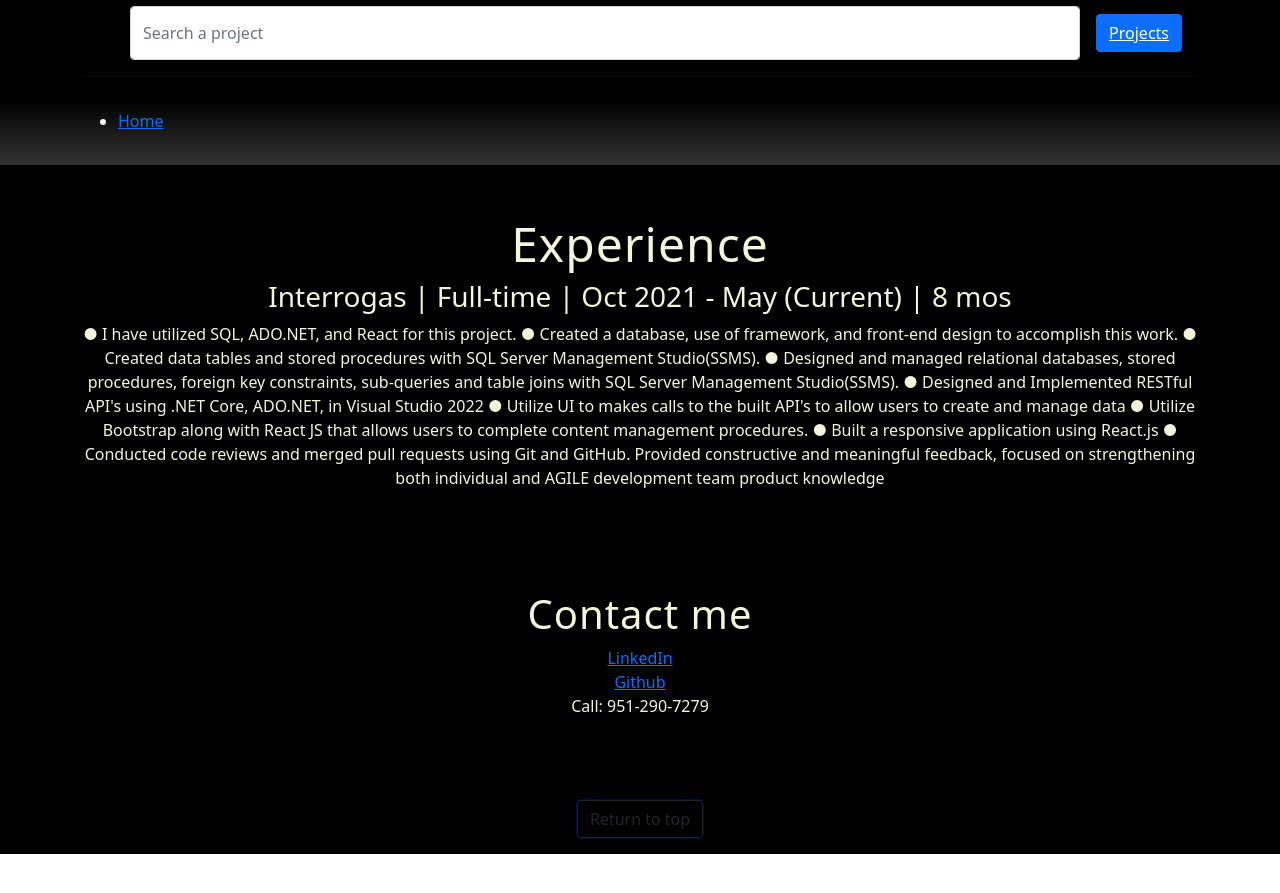
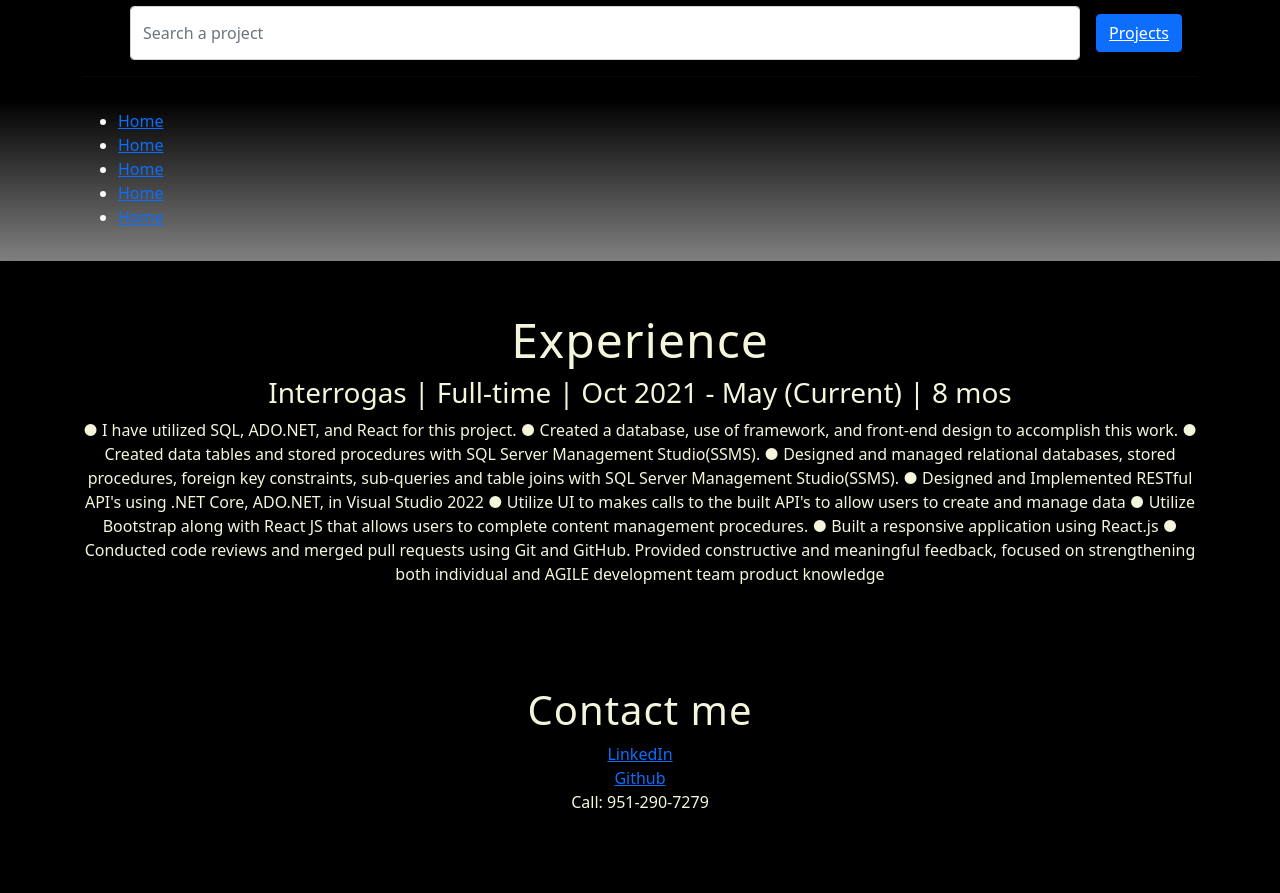
Before and after one commit to vannara43/myprojects, a React (Create React App) app: page /myprojects/menu in a window 1280 px wide. Shown: the part 1180-2073 px from the top of the page. Before the commit the page ends 2034 px from the top, so only its background shows below. Built offline with nearby package versions, Linux system fonts and the light colour scheme.

Commit message:
added new menu project

```diff
--- a/src/components/menu/Menu.js
+++ b/src/components/menu/Menu.js
@@ -7,6 +7,18 @@ function Menu() {
                 <li>
                     <a href="# " data-text="Home">Home</a>
                 </li>
+                <li>
+                    <a href="# " data-text="Home">Home</a>
+                </li>
+                <li>
+                    <a href="# " data-text="Home">Home</a>
+                </li>
+                <li>
+                    <a href="# " data-text="Home">Home</a>
+                </li>
+                <li>
+                    <a href="# " data-text="Home">Home</a>
+                </li>
             </ul>
         </React.Fragment>
     )
```
